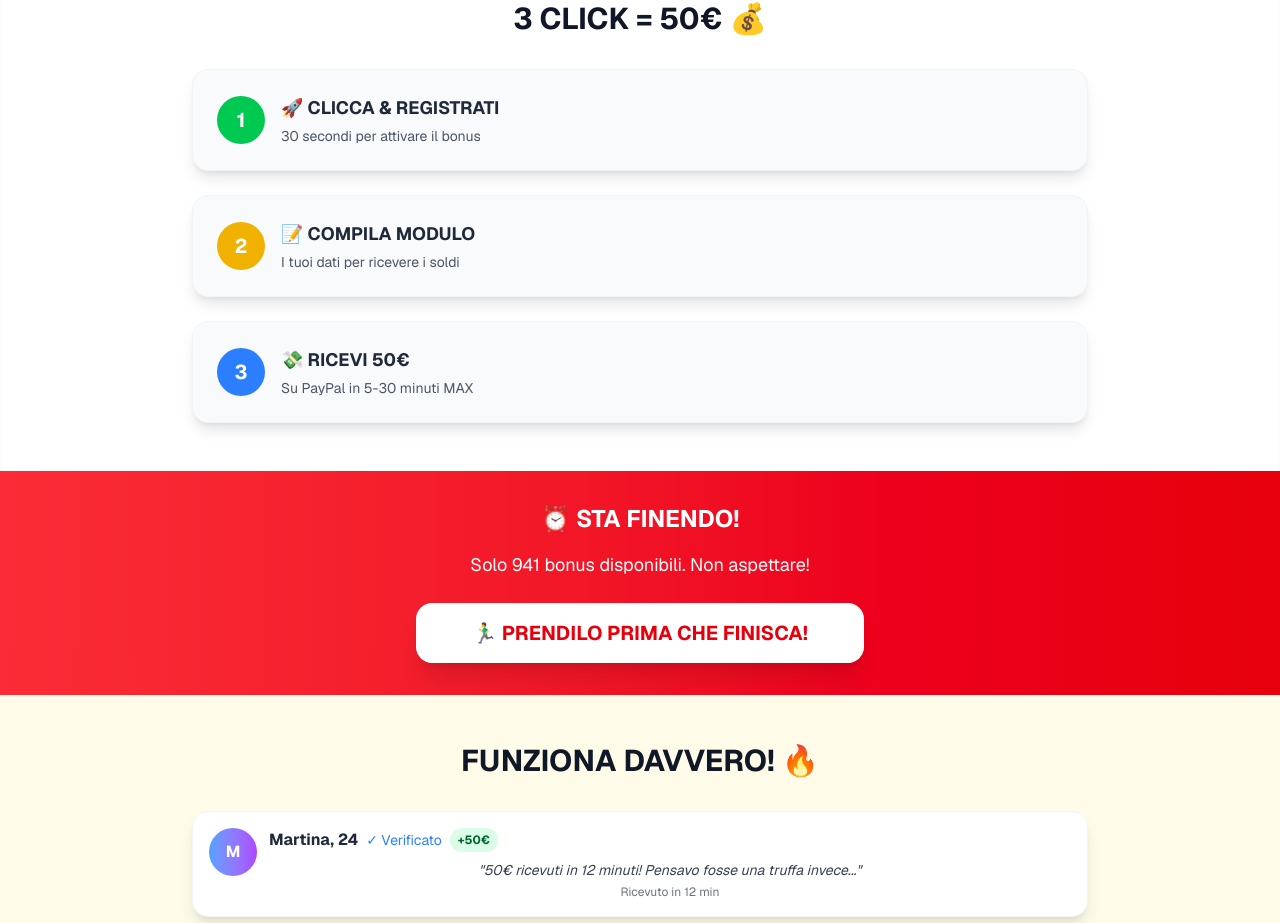
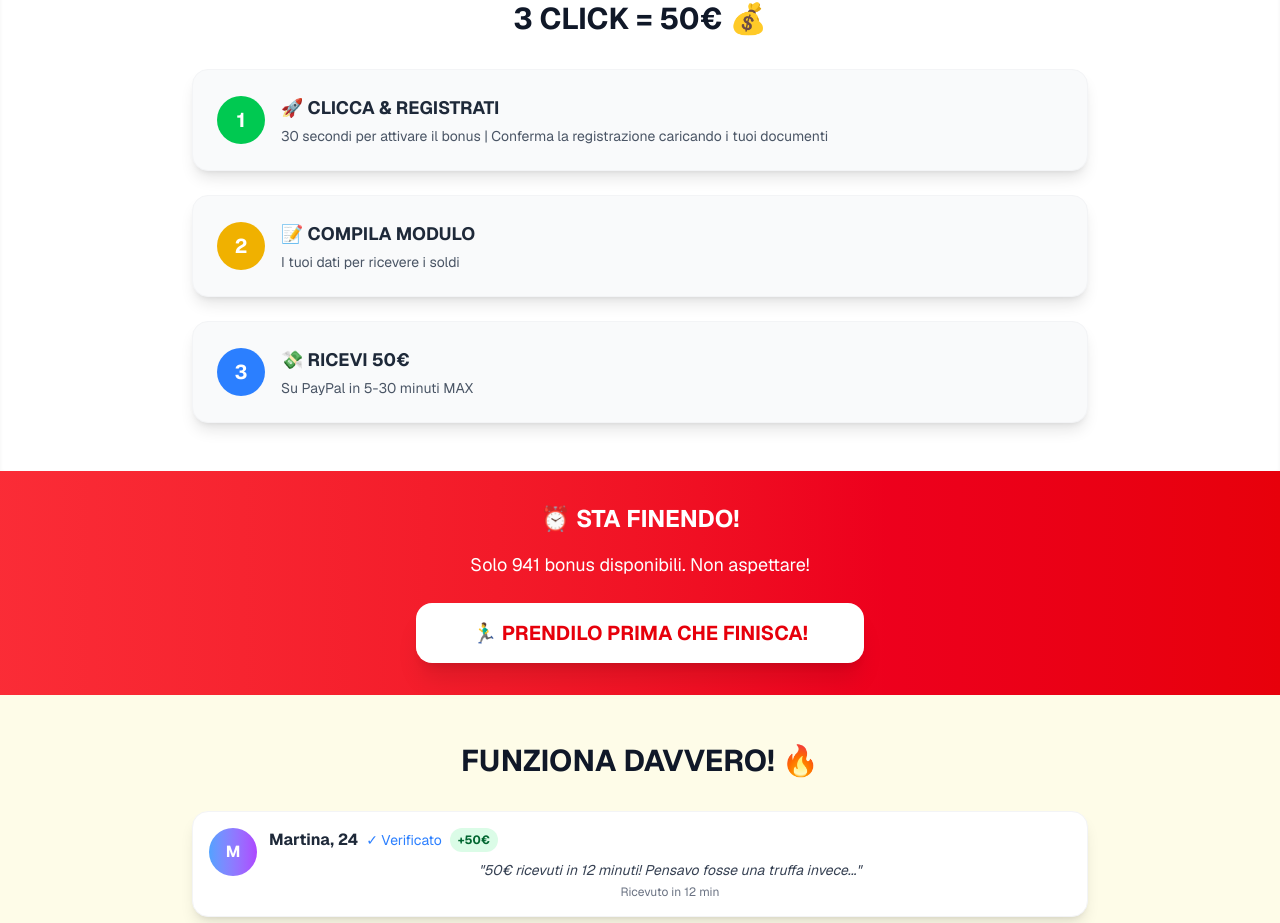
Before and after one commit to indiedeveloperGPU/DUCKSTAR-LANDING, a Next.js app: page / in a window 1280 px wide. Shown: the part 874-1797 px from the top of the page. Built offline with nearby package versions, Linux system fonts and the light colour scheme; no server answers.

Commit message:
Update page.tsx

```diff
--- a/src/app/page.tsx
+++ b/src/app/page.tsx
@@ -217,7 +217,7 @@ const [userCount, setUserCount] = useState(() => {
               {
                 step: "1",
                 title: "CLICCA & REGISTRATI",
-                desc: "30 secondi per attivare il bonus",
+                desc: "30 secondi per attivare il bonus | Conferma la registrazione caricando i tuoi documenti",
                 icon: "🚀",
                 color: "bg-green-500"
               },
```
